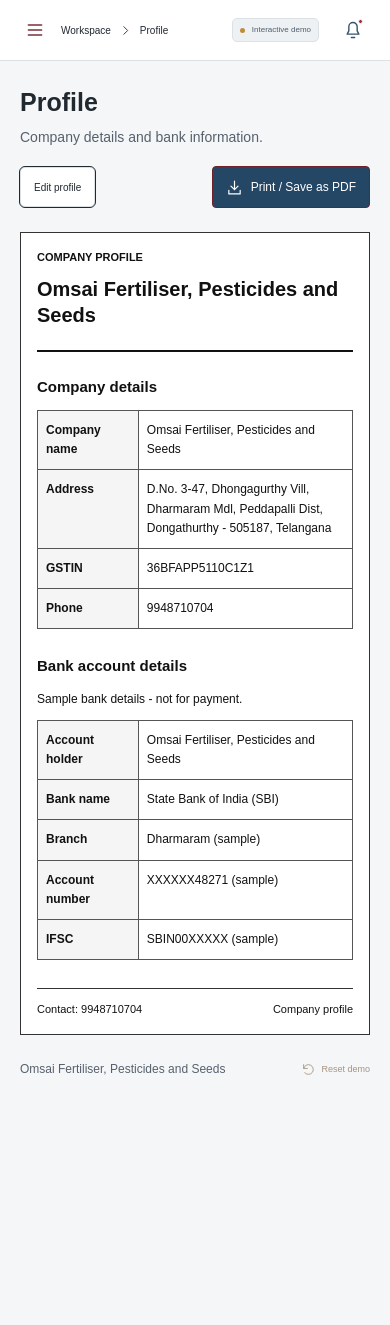
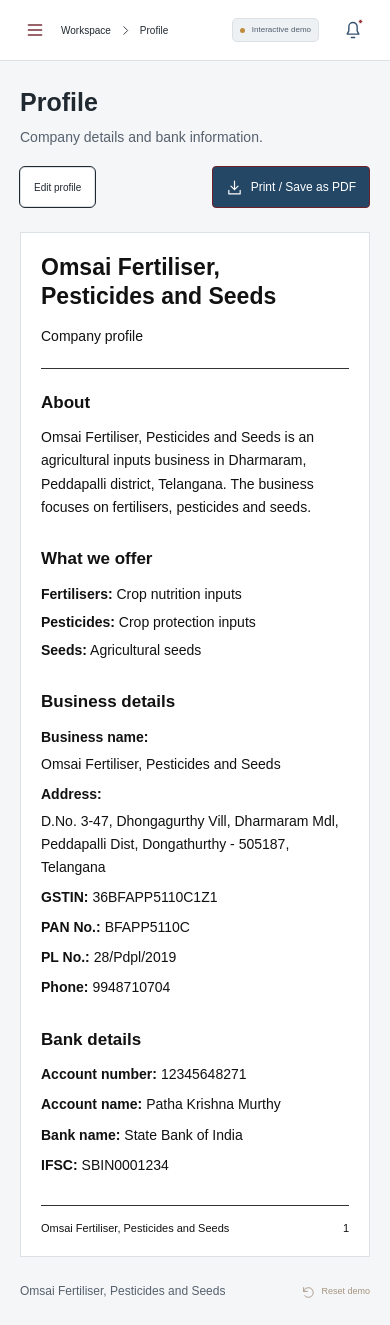
Before and after one commit to Mdk7866-gif/omsai_demo_website, a Next.js app: page /profile in a window 390 px wide. Before the commit the page ends 1102 px from the top, so only its background shows below. Built offline with nearby package versions, Linux system fonts and the light colour scheme.

Commit message:
Match company profile reference and refresh farmer account styling

```diff
--- a/dummy_data/shop.json
+++ b/dummy_data/shop.json
@@ -4,10 +4,14 @@
   "gstin": "36BFAPP5110C1Z1",
   "phone": "9948710704",
   "bank": {
-    "holder": "Omsai Fertiliser, Pesticides and Seeds",
-    "name": "State Bank of India (SBI)",
-    "branch": "Dharmaram (sample)",
-    "account": "XXXXXX48271 (sample)",
-    "ifsc": "SBIN00XXXXX (sample)"
-  }
+    "holder": "Patha Krishna Murthy",
+    "name": "State Bank of India",
+    "branch": "",
+    "account": "12345648271",
+    "ifsc": "SBIN0001234",
+    "isSample": false
+  },
+  "pan": "BFAPP5110C",
+  "licence": "28/Pdpl/2019",
+  "about": "Omsai Fertiliser, Pesticides and Seeds is an agricultural inputs business in Dharmaram, Peddapalli district, Telangana. The business focuses on fertilisers, pesticides and seeds."
 }
--- a/src/app/plain.css
+++ b/src/app/plain.css
@@ -101,6 +101,38 @@
 .balance-strip strong, .credit-summary strong, .account-breakdown strong, .section-label strong, .upload-area strong { color: var(--ink); }
 .section-label span, .credit-summary small, .account-breakdown small { font-size: 12px; color: var(--muted); }
 .modal-actions { background: #fff; box-shadow: none; border-top: 1px solid var(--line); }
+.farmer-account .modal-person { background: #fff; border: 0; border-radius: 0; padding: 0 0 18px; margin-bottom: 18px; border-bottom: 1px solid var(--line); }
+.farmer-account .modal-person > .avatar { display: none; }
+.farmer-account .modal-person strong { font: 600 17px/1.4 Arial, Helvetica, sans-serif; color: var(--ink); }
+.farmer-account .modal-person small { font-size: 13px; color: var(--muted); margin-top: 5px; }
+.farmer-account .account-breakdown { border-radius: 4px; }
+.farmer-account .account-breakdown strong { font: 600 20px/1.5 Arial, Helvetica, sans-serif; }
+.farmer-account .history-tabs { width: 100%; border-radius: 4px; padding: 3px; }
+.farmer-account .history-tabs button { flex: 1; font-size: 13px; padding: 10px; color: var(--muted); }
+.farmer-account .history-tabs button.selected { color: #193d5b; background: #e9eff5; box-shadow: none; font-weight: 600; border-radius: 3px; }
+.farmer-account .transaction-icon { display: none; }
+.farmer-account .transaction-detail > summary { padding: 15px 0; gap: 12px; }
+.farmer-account .transaction-detail > summary > div strong { font-size: 14px; color: var(--ink); font-weight: 500; }
+.farmer-account .transaction-detail > summary small { font-size: 12px; color: var(--muted); margin-top: 4px; }
+.farmer-account .transaction-detail > summary > strong { font-size: 17px; font-weight: 600; }
+.farmer-account .transaction-detail > summary > svg { color: var(--muted); }
+.farmer-account .transaction-content { background: #fff; }
+.farmer-account .payment-allocation { background: #f6f7f9; border-color: var(--line); color: var(--ink); font-size: 12px; }
+.farmer-account .interest-history-item > div > strong { font-size: 14px; color: var(--ink); font-weight: 600; }
+.farmer-account .interest-history-item small, .farmer-account .interest-history-item p { font-size: 12px; color: var(--muted); }
+.farmer-account .interest-history-item > strong { font: 600 17px/1.5 Arial, Helvetica, sans-serif; color: var(--ink); }
+.farmer-account .profile-details { background: #fff; }
+.farmer-account .profile-details > div { font-size: 13px; }
+.farmer-account .profile-details dt { color: var(--muted); }
+.farmer-account .profile-details dd { color: var(--ink); }
+.farmer-account .detail-table th, .farmer-account .detail-table td { font-size: 12px; color: var(--ink); }
+.farmer-account .detail-table small { font-size: 11px; color: var(--muted); }
+.farmer-account .outline { border-color: #cdd4dc; color: var(--ink); }
+@media(max-width:480px) {
+  .farmer-account .history-tabs button { font-size: 11px; padding: 9px 6px; }
+  .farmer-account .account-breakdown strong { font-size: 16px; }
+  .farmer-account .farmer-account-actions { flex-wrap: wrap; gap: 10px; }
+}
 .supplier-card .card-person { margin-bottom: 0; }
 .supplier-card .farmer-balance { padding: 12px 0; }
 .supplier-card .card-actions { margin-top: 0; }
@@ -169,18 +201,21 @@
 .farmer-account-actions { display: flex; flex-wrap: wrap; align-items: center; gap: 10px; }
 .farmer-account-actions > .checkbox-field { margin: 0 auto 0 0; white-space: nowrap; }
 .bill-history-choice { margin: 16px 0; }
-/* Tables retain clear boundaries on screen and in browser PDF output. */
-.company-profile-document { max-width: 850px; border: 1px solid #333; padding: 32px; }
-.company-profile-document header { border-bottom: 2px solid #111; padding: 0 0 22px; margin-bottom: 24px; }
-.company-profile-document .profile-document-label { margin: 0 0 10px; text-transform: uppercase; font-size: 11px; font-weight: 700; }
-.company-profile-document h2 { font: 700 26px/1.3 Arial, Helvetica, sans-serif; overflow-wrap: anywhere; }
-.company-profile-document h3 { font: 700 15px/1.5 Arial, Helvetica, sans-serif; margin: 0 0 12px; color: #111; }
-.profile-bank-section { margin-top: 26px; }
-.profile-bank-note { margin-bottom: 12px; font-size: 12px; }
-.profile-details-table { width: 100%; border-collapse: collapse; table-layout: fixed; border: 1px solid #333; }
-.profile-details-table th, .profile-details-table td { border: 1px solid #555; padding: 12px 16px; font: 400 14px/1.6 Arial, Helvetica, sans-serif; text-align: left; vertical-align: top; overflow-wrap: anywhere; }
-.profile-details-table th { width: 28%; font-weight: 600; background: #f5f5f5; }
-.profile-document-footer { margin-top: 28px; padding-top: 12px; border-top: 1px solid #333; display: flex; justify-content: space-between; gap: 12px; font-size: 11px; }
+/* Company profile follows the owner's supplied single-page reference. */
+.company-profile-document { max-width: 850px; padding: 38px; border: 1px solid var(--line); min-height: 1040px; display: flex; flex-direction: column; }
+.company-profile-document header { border-bottom: 1px solid #333; padding-bottom: 20px; margin-bottom: 22px; }
+.company-profile-document h2 { font: 700 30px/1.25 Arial, Helvetica, sans-serif; max-width: 550px; overflow-wrap: anywhere; }
+.company-profile-document .profile-document-label { margin: 14px 0 0; font-size: 14px; }
+.company-profile-document section { margin: 0 0 28px; }
+.company-profile-document h3 { font: 700 17px/1.4 Arial, Helvetica, sans-serif; margin: 0 0 12px; }
+.company-profile-document p { font-size: 14px; line-height: 1.65; }
+.profile-offerings p + p { margin-top: 5px; }
+.profile-detail-list { margin: 0; font-size: 14px; line-height: 1.65; }
+.profile-detail-list > div { display: flex; align-items: baseline; gap: 4px; margin-top: 7px; }
+.profile-detail-list dt { flex-shrink: 0; font-weight: 700; }
+.profile-detail-list dd { margin: 0; overflow-wrap: anywhere; min-width: 0; }
+.profile-bank-note { margin-bottom: 10px; }
+.profile-document-footer { margin-top: auto; padding-top: 14px; border-top: 1px solid #333; display: flex; justify-content: space-between; gap: 12px; font-size: 11px; }
 .profile-editor { max-width: 850px; background: #fff; border: 1px solid var(--line); padding: 28px; margin-bottom: 24px; border-radius: 5px; }
 .profile-editor h2 { font-size: 20px; font-weight: 600; color: #111; }
 .profile-editor > p { color: var(--muted); font-size: 13px; line-height: 1.6; margin: 10px 0 24px; }
@@ -188,10 +223,9 @@
 .profile-editor-actions { display: flex; gap: 10px; align-items: center; flex-wrap: wrap; margin-top: 20px; }
 .profile-editor-actions small { color: var(--muted); margin-left: auto; }
 @media(max-width:600px) {
-  .company-profile-document { padding: 16px; }
-  .company-profile-document h2 { font-size: 20px; }
-  .profile-details-table th, .profile-details-table td { font-size: 12px; padding: 10px 8px; }
-  .profile-details-table th { width: 32%; }
+  .company-profile-document { padding: 20px; min-height: 0; }
+  .company-profile-document h2 { font-size: 23px; }
+  .profile-detail-list > div { flex-wrap: wrap; }
   .profile-editor { padding: 20px; }
 }
 @media print {
@@ -203,15 +237,13 @@
   .company-profile-page > .profile-editor { display: none !important; }
   .app-shell[data-page="/profile"] .main-shell { margin: 0 !important; width: 100% !important; }
   .company-profile-page { padding: 0 !important; max-width: none !important; }
-  .company-profile-page .company-profile-document { border: 1px solid #111; padding: 20px; max-width: none; color: #000; }
+  .company-profile-page .company-profile-document { border: 0; padding: 0; max-width: none; min-height: 259mm; color: #000; }
   .company-profile-document * { color: #000 !important; background: #fff !important; box-shadow: none !important; }
-  .company-profile-document h2 { font-size: 20pt; }
-  .company-profile-document h3 { font-size: 11pt; }
-  .company-profile-document .profile-details-table th,
-  .company-profile-document .profile-details-table td { border: 1px solid #333; padding: 10px 12px; font-size: 10pt; }
-  .company-profile-document .profile-details-table th { width: 28%; }
-  .profile-details-table tr { break-inside: avoid; }
-  .profile-company-section, .profile-bank-section { break-inside: avoid; }
+  .company-profile-document h2 { font-size: 25pt; max-width: none; }
+  .company-profile-document h3 { font-size: 13pt; }
+  .company-profile-document p, .profile-detail-list { font-size: 10.5pt; line-height: 1.65; }
+  .company-profile-document section { break-inside: avoid; margin-bottom: 25px; }
+  .profile-detail-list > div { flex-wrap: nowrap; margin-top: 6px; }
 }
 /* Farmer bills are monochrome records, with no card or decorative styling. */
 .simple-farmer-bill { color: #000; font: 13px/1.45 Arial, Helvetica, sans-serif; }
--- a/src/components/company-profile.tsx
+++ b/src/components/company-profile.tsx
@@ -9,30 +9,38 @@
   return (
     <article className="print-document company-profile-document" aria-label="Company profile">
       <header>
+        <h2>{shop.name.includes(",") ? <>{shop.name.slice(0, shop.name.indexOf(",") + 1)}<br />{shop.name.slice(shop.name.indexOf(",") + 1).trim()}</> : shop.name}</h2>
         <p className="profile-document-label">Company profile</p>
-        <h2>{shop.name}</h2>
       </header>
+      <section className="profile-about-section"><h3>About</h3><p>{shop.about}</p></section>
+      <section className="profile-offerings"><h3>What we offer</h3>
+        <p><strong>Fertilisers:</strong> Crop nutrition inputs</p>
+        <p><strong>Pesticides:</strong> Crop protection inputs</p>
+        <p><strong>Seeds:</strong> Agricultural seeds</p>
+      </section>
       <section className="profile-company-section">
-        <h3>Company details</h3>
-        <table className="profile-details-table" aria-label="Company details"><tbody>
-          <tr><th scope="row">Company name</th><td>{shop.name}</td></tr>
-          <tr><th scope="row">Address</th><td>{shop.address}</td></tr>
-          <tr><th scope="row">GSTIN</th><td>{shop.gstin}</td></tr>
-          <tr><th scope="row">Phone</th><td>{shop.phone}</td></tr>
-        </tbody></table>
+        <h3>Business details</h3>
+        <dl className="profile-detail-list">
+          <div><dt>Business name:</dt><dd>{shop.name}</dd></div>
+          <div><dt>Address:</dt><dd>{shop.address}</dd></div>
+          <div><dt>GSTIN:</dt><dd>{shop.gstin}</dd></div>
+          {shop.pan && <div><dt>PAN No.:</dt><dd>{shop.pan}</dd></div>}
+          {shop.licence && <div><dt>PL No.:</dt><dd>{shop.licence}</dd></div>}
+          <div><dt>Phone:</dt><dd>{shop.phone}</dd></div>
+        </dl>
       </section>
       <section className="profile-bank-section">
-        <h3>Bank account details</h3>
+        <h3>Bank details</h3>
         {shop.bank.isSample !== false && <p className="profile-bank-note">Sample bank details - not for payment.</p>}
-        <table className="profile-details-table" aria-label="Bank account details"><tbody>
-          <tr><th scope="row">Account holder</th><td>{shop.bank.holder}</td></tr>
-          <tr><th scope="row">Bank name</th><td>{shop.bank.name}</td></tr>
-          <tr><th scope="row">Branch</th><td>{shop.bank.branch}</td></tr>
-          <tr><th scope="row">Account number</th><td>{shop.bank.account}</td></tr>
-          <tr><th scope="row">IFSC</th><td>{shop.bank.ifsc}</td></tr>
-        </tbody></table>
+        <dl className="profile-detail-list">
+          <div><dt>Account number:</dt><dd>{shop.bank.account}</dd></div>
+          <div><dt>Account name:</dt><dd>{shop.bank.holder}</dd></div>
+          <div><dt>Bank name:</dt><dd>{shop.bank.name}</dd></div>
+          {shop.bank.branch && <div><dt>Branch:</dt><dd>{shop.bank.branch}</dd></div>}
+          <div><dt>IFSC:</dt><dd>{shop.bank.ifsc}</dd></div>
+        </dl>
       </section>
-      <footer className="profile-document-footer"><span>Contact: {shop.phone}</span><span>Company profile</span></footer>
+      <footer className="profile-document-footer"><span>{shop.name}</span><span>1</span></footer>
     </article>
   );
 }
@@ -43,24 +51,25 @@
   const [editing, setEditing] = useState(false);
   const [draft, setDraft] = useState<Shop>(() => structuredClone(saved));
   const [error, setError] = useState("");
-  const field = (label: string, key: "name" | "address" | "gstin" | "phone", maxLength = 160) => (
+  const field = (label: string, key: "name" | "address" | "gstin" | "phone" | "pan" | "licence", maxLength = 160) => (
     <label className="field" key={key}>{label}
       {key === "address" ? <textarea required maxLength={400} value={draft[key]} onChange={e => setDraft(old => ({ ...old, [key]: e.target.value }))} /> :
-        <input required type={key === "phone" ? "tel" : "text"} maxLength={maxLength} value={draft[key]} onChange={e => setDraft(old => ({ ...old, [key]: e.target.value }))} />}
+        <input required={key !== "pan" && key !== "licence"} type={key === "phone" ? "tel" : "text"} maxLength={maxLength} value={draft[key]} onChange={e => setDraft(old => ({ ...old, [key]: e.target.value }))} />}
     </label>
   );
   const bankField = (label: string, key: keyof Omit<Shop["bank"], "isSample">) => (
     <label className="field" key={key}>{label}
-      <input required maxLength={160} value={draft.bank[key]} onChange={e => setDraft(old => ({ ...old, bank: { ...old.bank, [key]: e.target.value } }))} />
+      <input required={key !== "branch"} maxLength={160} value={draft.bank[key]} onChange={e => setDraft(old => ({ ...old, bank: { ...old.bank, [key]: e.target.value } }))} />
     </label>
   );
   function save(event: FormEvent<HTMLFormElement>) {
     event.preventDefault();
     const next: Shop = {
+      about: draft.about.trim(), pan: draft.pan.trim().toUpperCase(), licence: draft.licence.trim(),
       name: draft.name.trim(), address: draft.address.trim(), gstin: draft.gstin.trim().toUpperCase(), phone: draft.phone.trim(),
       bank: { holder: draft.bank.holder.trim(), name: draft.bank.name.trim(), branch: draft.bank.branch.trim(), account: draft.bank.account.trim(), ifsc: draft.bank.ifsc.trim().toUpperCase(), isSample: draft.bank.isSample !== false },
     };
-    const bankValues = [next.bank.holder, next.bank.name, next.bank.branch, next.bank.account, next.bank.ifsc];
+    const bankValues = [next.bank.holder, next.bank.name, next.bank.account, next.bank.ifsc];
     if ([next.name, next.address, next.gstin, next.phone, ...bankValues].some(value => !value)) {
       setError("Fill in all company and bank details."); return;
     }
@@ -90,6 +99,8 @@
         <div className="form-grid">{field("Company name", "name")}{field("Phone", "phone", 40)}</div>
         {field("Company address", "address")}
         {field("GSTIN", "gstin", 20)}
+        <div className="form-grid">{field("PAN No.", "pan", 20)}{field("PL No.", "licence", 50)}</div>
+        <label className="field">About the company<textarea required maxLength={700} rows={3} value={draft.about} onChange={e => setDraft(old => ({ ...old, about: e.target.value }))} /></label>
         <h3>Bank details</h3>
         <div className="form-grid">{bankField("Account holder", "holder")}{bankField("Bank name", "name")}{bankField("Branch", "branch")}{bankField("Account number", "account")}{bankField("IFSC", "ifsc")}</div>
         <label className="checkbox-field"><input type="checkbox" checked={draft.bank.isSample !== false} onChange={e => setDraft(old => ({ ...old, bank: { ...old.bank, isSample: e.target.checked } }))} /> These are sample bank details</label>
@@ -97,7 +108,7 @@
         <div className="profile-editor-actions"><button type="button" className="outline" onClick={() => { setEditing(false); setError(""); }}>Cancel</button><button className="primary" type="submit">Save changes</button><small>Saved in this browser.</small></div>
       </form>}
       <CompanyProfileDocument shop={saved} />
-      <style>{`@media print { @page { size: A4 portrait; margin: 16mm; } }`}</style>
+      <style>{`@media print { @page { size: A4 portrait; margin: 18mm 19mm; } }`}</style>
     </main>
   );
 }
--- a/src/components/demo-data.ts
+++ b/src/components/demo-data.ts
@@ -8,7 +8,12 @@
 import stockMovements from "../../dummy_data/stock_movements.json";
 import shop from "../../dummy_data/shop.json";
 export type Shop = Omit<typeof shop, "bank"> & { bank: typeof shop.bank & { isSample?: boolean } };
-export const shopDetails: Shop = { ...shop, bank: { ...shop.bank, isSample: true } };
+export const shopDetails: Shop = { ...shop, bank: { ...shop.bank } };
+export function restoreShop(saved?: Shop): Shop {
+  if (!saved) return structuredClone(shopDetails);
+  const oldSample = saved.bank?.account === "XXXXXX48271 (sample)";
+  return { ...shopDetails, ...saved, bank: oldSample ? { ...shopDetails.bank } : { ...shopDetails.bank, ...saved.bank } };
+}
 
 export type Section =
   "Dashboard" | "Farmers" | "Products" | "Invoices" | "Suppliers";
--- a/src/components/demo-modal.tsx
+++ b/src/components/demo-modal.tsx
@@ -519,7 +519,7 @@
     <dialog
       ref={ref}
       aria-labelledby="dialog-title"
-      className={`modal ${wide ? "wide-modal" : ""} ${isReport ? "report-modal" : ""} ${modal.kind === "supplierHistory" ? "supplier-account" : ""}`}
+      className={`modal ${wide ? "wide-modal" : ""} ${isReport ? "report-modal" : ""} ${modal.kind === "supplierHistory" ? "supplier-account" : ""} ${modal.kind === "history" ? "farmer-account" : ""}`}
       data-report={isReport ? "true" : undefined}
       onCancel={close}
       onClick={(e) => {
@@ -968,6 +968,7 @@
                   <button
                     key={t}
                     className={t === historyTab ? "selected" : ""}
+                    aria-pressed={t === historyTab}
                     onClick={() => {
                       setHistoryTab(t);
                       setVisible(8);
--- a/src/components/demo.tsx
+++ b/src/components/demo.tsx
@@ -6,6 +6,7 @@
   DAY,
   STORAGE_KEY,
   PROFILE_STORAGE_KEY,
+  restoreShop,
   seed,
   money,
   dateLabel,
@@ -54,6 +55,7 @@
     } catch {
       /* Keep the profile from the restored demo or fixture. */
     }
+    restored = { ...restored, shop: restoreShop(restored.shop) };
     // Always load the current fixture when this demo version has no saved state.
     // Fast Refresh otherwise keeps the previous version's in-memory balances.
     // eslint-disable-next-line react-hooks/set-state-in-effect
--- a/src/components/reports.tsx
+++ b/src/components/reports.tsx
@@ -117,7 +117,7 @@
       <section className="simple-bank-details">
         <strong>{shop.bank.isSample !== false ? "Bank details - SAMPLE / NOT FOR PAYMENT" : "Bank details"}</strong>
         <p>Account name: {shop.bank.holder}</p>
-        <p>Bank: {shop.bank.name} | Branch: {shop.bank.branch}</p>
+        <p>Bank: {shop.bank.name}{shop.bank.branch ? ` | Branch: ${shop.bank.branch}` : ""}</p>
         <p>Account number: {shop.bank.account} | IFSC: {shop.bank.ifsc}</p>
       </section>
       <div className="simple-signature">For {shop.name}<br /><br />Authorised signatory</div>
```
Also changed, not shown: 2 other files (tests, documents, lock files or other folders).
